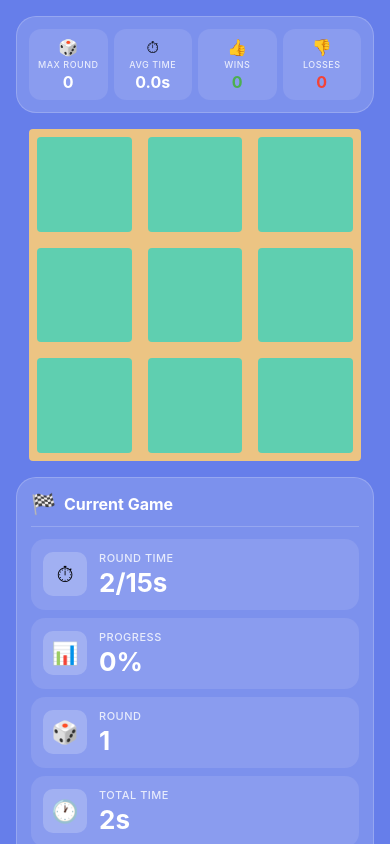
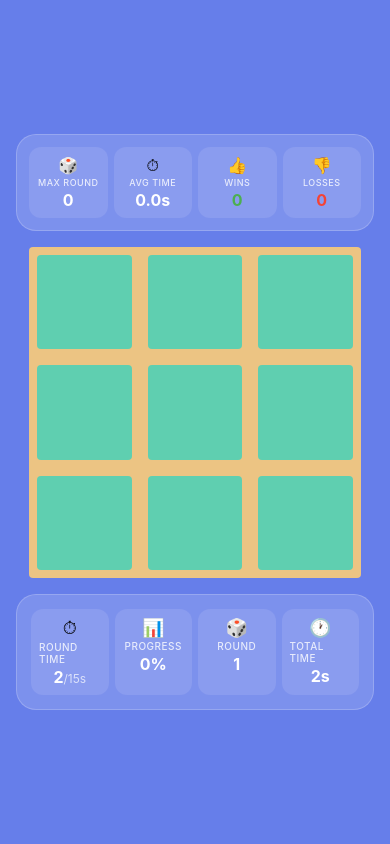
Before and after one commit to rocketfingers/MemorySquaresReact, a React Native app: screen /Game in a window 390 px wide. Built offline with nearby package versions, Linux system fonts and the light colour scheme.

Commit message:
fix(game-screen): keep right panel tile layout on non-phone view

```diff
--- a/src/components/StatusBox.js
+++ b/src/components/StatusBox.js
@@ -1,6 +1,6 @@
-import React from 'react';
-import { View, Text, StyleSheet } from 'react-native';
-import { timeConstants } from '../constants/gameConstants';
+import React from "react";
+import { View, Text, StyleSheet } from "react-native";
+import { timeConstants } from "../constants/gameConstants";
 
 /**
  * Displays current-game stats: round, round timer, and progress %.
@@ -12,13 +12,47 @@ import { timeConstants } from '../constants/gameConstants';
  *   solved       {number}  valid squares clicked so far
  *   total        {number}  total valid squares to click
  *   visible      {boolean} whether any game has ever started
- *   vertical     {boolean} render stats as stacked rows (default: false = horizontal tiles)
+ *   vertical     {boolean} render stats as stacked rows
+ *   horizontal   {boolean} render stats as compact tiles
  */
-export default function StatusBox({ round, currentTime, totalTime, solved, total, visible, vertical = false }) {
+export default function StatusBox({
+  round,
+  currentTime,
+  totalTime,
+  solved,
+  total,
+  visible,
+  vertical = false,
+  horizontal = false,
+}) {
   if (!visible) return null;
 
   const timeIsRed = currentTime >= timeConstants.MAX_ALLOWED_TIME * 0.8;
   const pct = total > 0 ? Math.round((solved / total) * 100) : 0;
+
+  if (horizontal) {
+    return (
+      <View style={styles.card}>
+        <View style={styles.tilesRow}>
+          <StatTile
+            icon="⏱"
+            label="Round Time"
+            value={
+              <Text style={[styles.tileValue, timeIsRed && styles.valueRed]}>
+                {currentTime}
+                <Text style={styles.tileMax}>
+                  /{timeConstants.MAX_ALLOWED_TIME}s
+                </Text>
+              </Text>
+            }
+          />
+          <StatTile icon="📊" label="Progress" value={`${pct}%`} />
+          <StatTile icon="🎲" label="Round" value={round} />
+          <StatTile icon="🕐" label="Total Time" value={`${totalTime}s`} />
+        </View>
+      </View>
+    );
+  }
 
   if (vertical) {
     return (
@@ -28,7 +62,12 @@ export default function StatusBox({ round, currentTime, totalTime, solved, total
           <Text style={styles.headerTitle}>Current Game</Text>
         </View>
 
-        <StatRow icon="⏱" label="Round Time" value={`${currentTime}/${timeConstants.MAX_ALLOWED_TIME}s`} valueStyle={timeIsRed && styles.valueRed} />
+        <StatRow
+          icon="⏱"
+          label="Round Time"
+          value={`${currentTime}/${timeConstants.MAX_ALLOWED_TIME}s`}
+          valueStyle={timeIsRed && styles.valueRed}
+        />
         <StatRow icon="📊" label="Progress" value={`${pct}%`} />
         <StatRow icon="🎲" label="Round" value={round} />
         <StatRow icon="🕐" label="Total Time" value={`${totalTime}s`} />
@@ -50,7 +89,9 @@ export default function StatusBox({ round, currentTime, totalTime, solved, total
           <Text style={styles.tileLabel}>Round Time</Text>
           <Text style={[styles.tileValue, timeIsRed && styles.valueRed]}>
             {currentTime}
-            <Text style={styles.tileMax}>/{timeConstants.MAX_ALLOWED_TIME}s</Text>
+            <Text style={styles.tileMax}>
+              /{timeConstants.MAX_ALLOWED_TIME}s
+            </Text>
           </Text>
         </View>
 
@@ -80,6 +121,20 @@ export default function StatusBox({ round, currentTime, totalTime, solved, total
   );
 }
 
+function StatTile({ icon, label, value, valueStyle }) {
+  return (
+    <View style={styles.tile}>
+      <Text style={styles.tileIcon}>{icon}</Text>
+      <Text style={styles.tileLabel}>{label}</Text>
+      {React.isValidElement(value) ? (
+        value
+      ) : (
+        <Text style={[styles.tileValue, valueStyle]}>{value}</Text>
+      )}
+    </View>
+  );
+}
+
 function StatRow({ icon, label, value, valueStyle }) {
   return (
     <View style={styles.statItem}>
@@ -96,37 +151,105 @@ function StatRow({ icon, label, value, valueStyle }) {
 
 const styles = StyleSheet.create({
   card: {
-    backgroundColor: 'rgba(255,255,255,0.15)',
+    backgroundColor: "rgba(255,255,255,0.15)",
     borderRadius: 20,
     padding: 14,
     borderWidth: 1,
-    borderColor: 'rgba(255,255,255,0.2)',
+    borderColor: "rgba(255,255,255,0.2)",
   },
-  header: { flexDirection: 'row', alignItems: 'center', marginBottom: 12, paddingBottom: 10, borderBottomWidth: 1, borderBottomColor: 'rgba(255,255,255,0.2)' },
+  header: {
+    flexDirection: "row",
+    alignItems: "center",
+    marginBottom: 12,
+    paddingBottom: 10,
+    borderBottomWidth: 1,
+    borderBottomColor: "rgba(255,255,255,0.2)",
+  },
   headerIcon: { fontSize: 20, marginRight: 8 },
-  headerTitle: { color: '#fff', fontSize: 16, fontWeight: '700' },
+  headerTitle: { color: "#fff", fontSize: 16, fontWeight: "700" },
 
   // Horizontal layout (default)
-  row: { flexDirection: 'row', justifyContent: 'space-between', flexWrap: 'wrap', gap: 8 },
-  tile: { alignItems: 'center', flex: 1, minWidth: 60, backgroundColor: 'rgba(255,255,255,0.1)', borderRadius: 12, padding: 8 },
+  row: {
+    flexDirection: "row",
+    justifyContent: "space-between",
+    flexWrap: "wrap",
+    gap: 8,
+  },
+  tile: {
+    alignItems: "center",
+    flex: 1,
+    minWidth: 60,
+    backgroundColor: "rgba(255,255,255,0.1)",
+    borderRadius: 12,
+    padding: 8,
+  },
   tileIcon: { fontSize: 18, marginBottom: 2 },
-  tileLabel: { color: 'rgba(255,255,255,0.8)', fontSize: 10, fontWeight: '500', textTransform: 'uppercase', letterSpacing: 0.5, marginBottom: 2 },
-  tileValue: { color: '#fff', fontSize: 16, fontWeight: '700' },
-  tileMax: { color: 'rgba(255,255,255,0.7)', fontSize: 12, fontWeight: '400' },
-  valueRed: { color: '#ff6b6b' },
+  tileLabel: {
+    color: "rgba(255,255,255,0.8)",
+    fontSize: 10,
+    fontWeight: "500",
+    textTransform: "uppercase",
+    letterSpacing: 0.5,
+    marginBottom: 2,
+  },
+  tileValue: { color: "#fff", fontSize: 16, fontWeight: "700" },
+  tileMax: { color: "rgba(255,255,255,0.7)", fontSize: 12, fontWeight: "400" },
+  valueRed: { color: "#ff6b6b" },
 
-  progressTile: { alignItems: 'center', flex: 1, minWidth: 60 },
-  progressCircle: { width: 60, height: 60, borderRadius: 30, backgroundColor: 'rgba(255,255,255,0.2)', borderWidth: 3, borderColor: 'rgba(255,255,255,0.6)', alignItems: 'center', justifyContent: 'center', marginBottom: 4 },
-  progressPct: { color: '#fff', fontSize: 14, fontWeight: '700' },
+  progressTile: { alignItems: "center", flex: 1, minWidth: 60 },
+  progressCircle: {
+    width: 60,
+    height: 60,
+    borderRadius: 30,
+    backgroundColor: "rgba(255,255,255,0.2)",
+    borderWidth: 3,
+    borderColor: "rgba(255,255,255,0.6)",
+    alignItems: "center",
+    justifyContent: "center",
+    marginBottom: 4,
+  },
+  progressPct: { color: "#fff", fontSize: 14, fontWeight: "700" },
 
-  roundTile: { alignItems: 'center', flex: 1, minWidth: 60, backgroundColor: 'rgba(255,255,255,0.15)', borderRadius: 12, padding: 8 },
-  roundValue: { color: '#fff', fontSize: 24, fontWeight: '700' },
+  roundTile: {
+    alignItems: "center",
+    flex: 1,
+    minWidth: 60,
+    backgroundColor: "rgba(255,255,255,0.15)",
+    borderRadius: 12,
+    padding: 8,
+  },
+  roundValue: { color: "#fff", fontSize: 24, fontWeight: "700" },
 
   // Vertical layout (stacked rows)
-  statItem: { flexDirection: 'row', alignItems: 'center', backgroundColor: 'rgba(255,255,255,0.1)', borderRadius: 14, padding: 12, marginBottom: 8 },
-  iconWrap: { width: 44, height: 44, borderRadius: 10, backgroundColor: 'rgba(255,255,255,0.2)', alignItems: 'center', justifyContent: 'center', marginRight: 12 },
+  statItem: {
+    flexDirection: "row",
+    alignItems: "center",
+    backgroundColor: "rgba(255,255,255,0.1)",
+    borderRadius: 14,
+    padding: 12,
+    marginBottom: 8,
+  },
+  iconWrap: {
+    width: 44,
+    height: 44,
+    borderRadius: 10,
+    backgroundColor: "rgba(255,255,255,0.2)",
+    alignItems: "center",
+    justifyContent: "center",
+    marginRight: 12,
+  },
   statIcon: { fontSize: 22 },
   statContent: { flex: 1 },
-  statLabel: { color: 'rgba(255,255,255,0.8)', fontSize: 11, fontWeight: '500', textTransform: 'uppercase', letterSpacing: 0.5, marginBottom: 2 },
-  statValue: { color: '#fff', fontSize: 26, fontWeight: '700' },
+  statLabel: {
+    color: "rgba(255,255,255,0.8)",
+    fontSize: 11,
+    fontWeight: "500",
+    textTransform: "uppercase",
+    letterSpacing: 0.5,
+    marginBottom: 2,
+  },
+  statValue: { color: "#fff", fontSize: 26, fontWeight: "700" },
+
+  // Tile row (used for compact mode)
+  tilesRow: { flexDirection: "row", justifyContent: "space-between", gap: 6 },
 });
```
Also changed, not shown: src/screens/GameScreen.js (+79 -40 lines).
